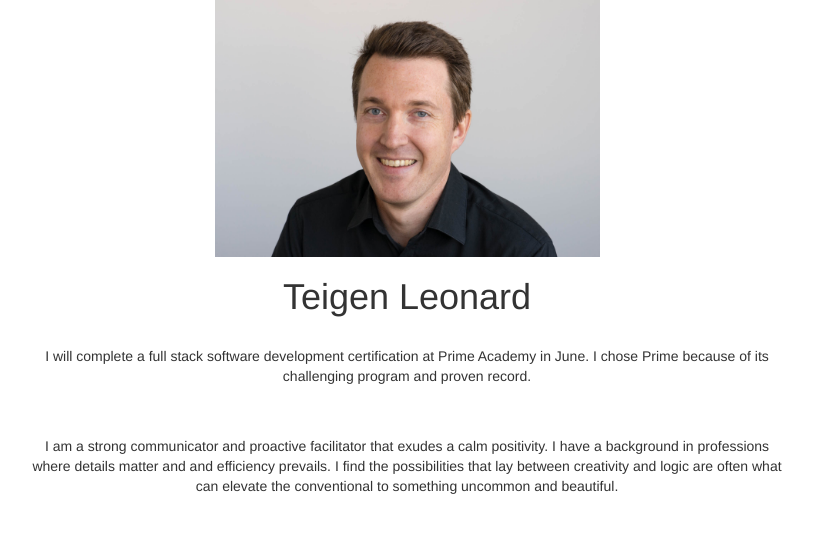
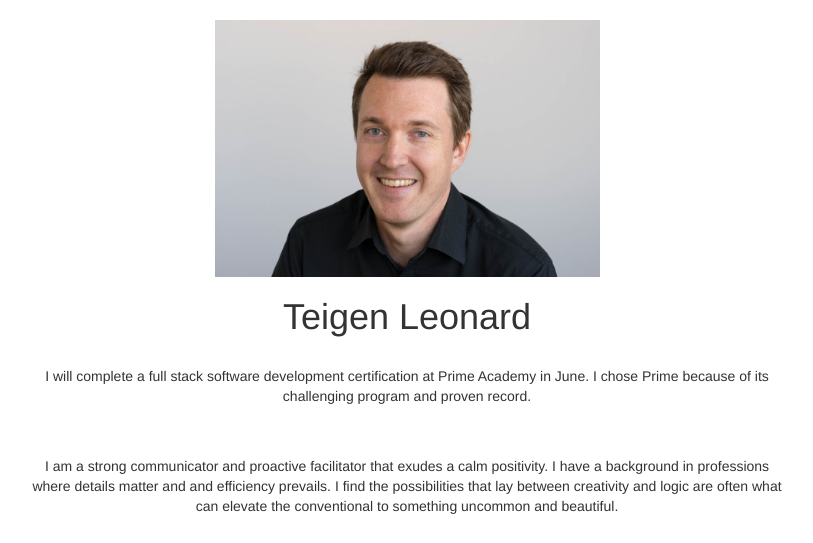
Before and after one commit to teigenleonard/personal_page, a plain HTML site: page index.html in a window 1280 px wide. Shown: the top 543 px of the page, without its empty margins (233-1046 px from the left). Drawn offline with nearby package versions, Linux system fonts and the light colour scheme.

Commit message:
padded image on top

```diff
--- a/style.css
+++ b/style.css
@@ -7,6 +7,7 @@ p{
 }
 
 .container img {
-  max-height: 5%;
+  padding-top: 20px;
+  max-height: 50%;
   max-width: 50%;
 }
```
